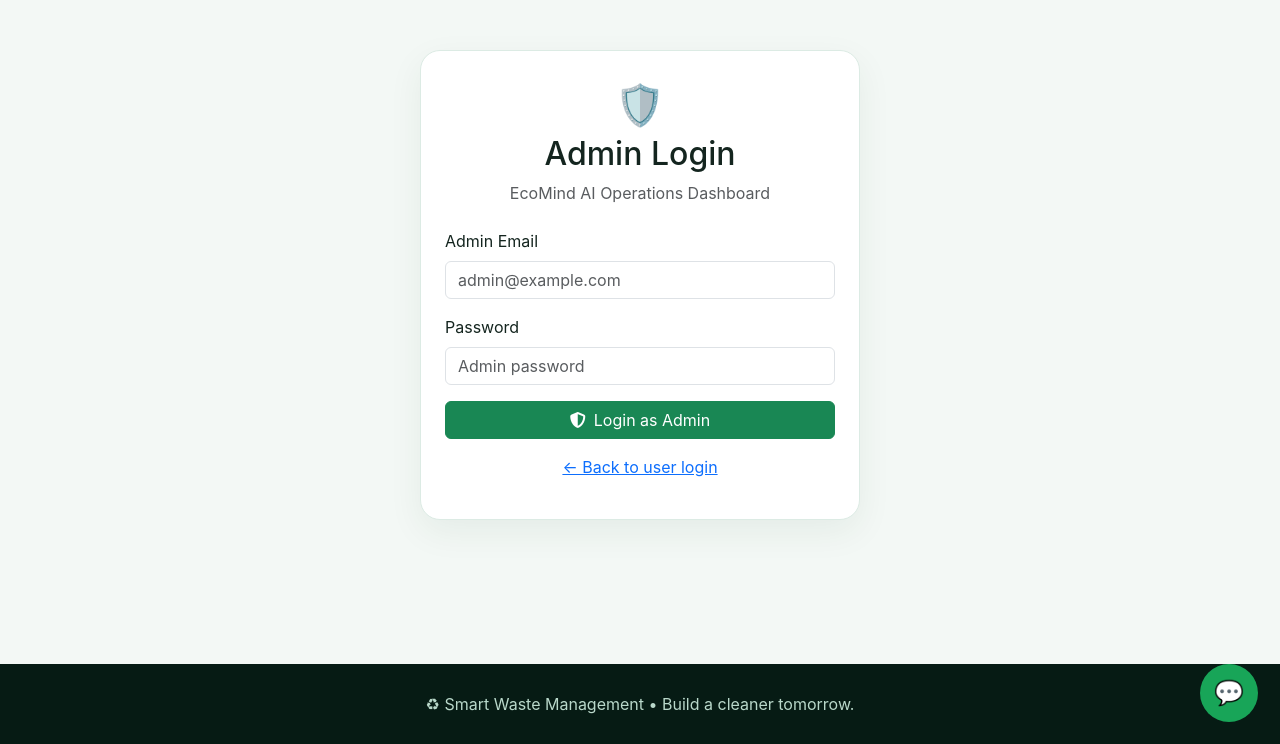
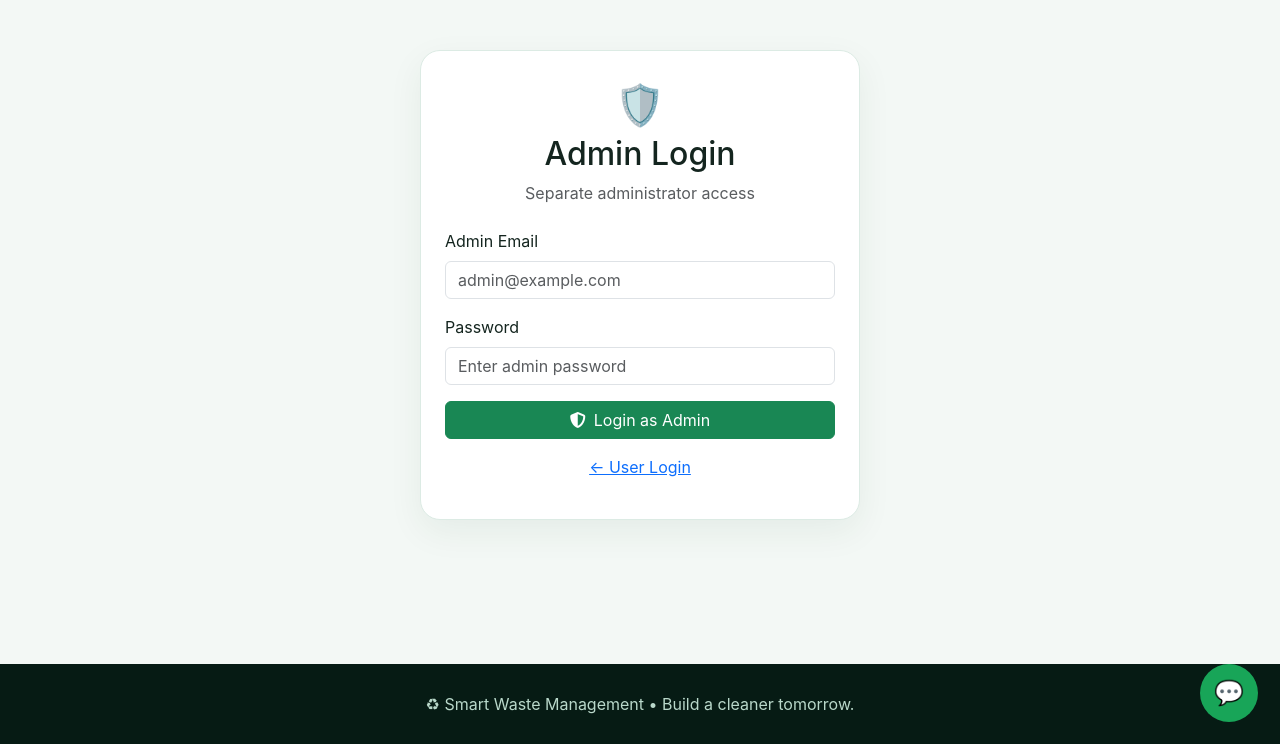
Before and after one commit to Joshna0307/smart-waste-management, a Flask app: page /admin-login in a window 1280 px wide. Shown: the part 56-800 px from the top of the page. Run offline with Flask 3, Linux system fonts and the light colour scheme.

Commit message:
Polish separate admin login

```diff
--- a/templates/admin_login.html
+++ b/templates/admin_login.html
@@ -6,19 +6,19 @@
     <div class="text-center mb-4">
       <div style="font-size:2.5rem">🛡️</div>
       <h2>Admin Login</h2>
-      <p class="text-muted">EcoMind AI Operations Dashboard</p>
+      <p class="text-muted">Separate administrator access</p>
     </div>
     <form method="post">
       <label class="form-label">Admin Email</label>
       <input class="form-control mb-3" name="email" type="email" placeholder="admin@example.com" required>
       <label class="form-label">Password</label>
-      <input class="form-control mb-3" name="password" type="password" placeholder="Admin password" required>
+      <input class="form-control mb-3" name="password" type="password" placeholder="Enter admin password" required>
       <button class="btn btn-success w-100" type="submit">
         <i class="fa-solid fa-shield-halved me-2"></i>Login as Admin
       </button>
     </form>
     <p class="mt-3 text-center">
-      <a href="{{url_for('login')}}">← Back to user login</a>
+      <a href="{{url_for('login')}}">← User Login</a>
     </p>
   </div>
 </div>
```
